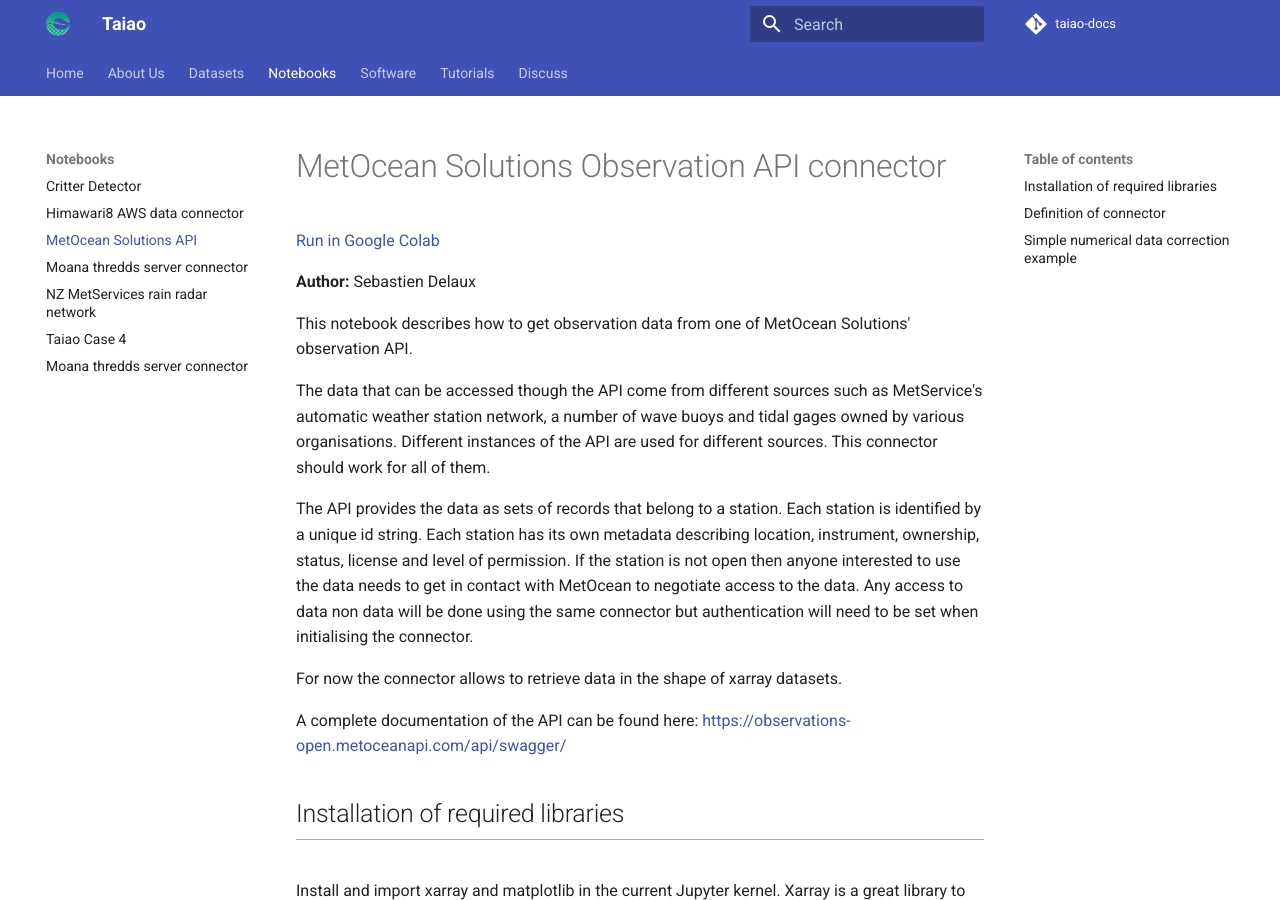
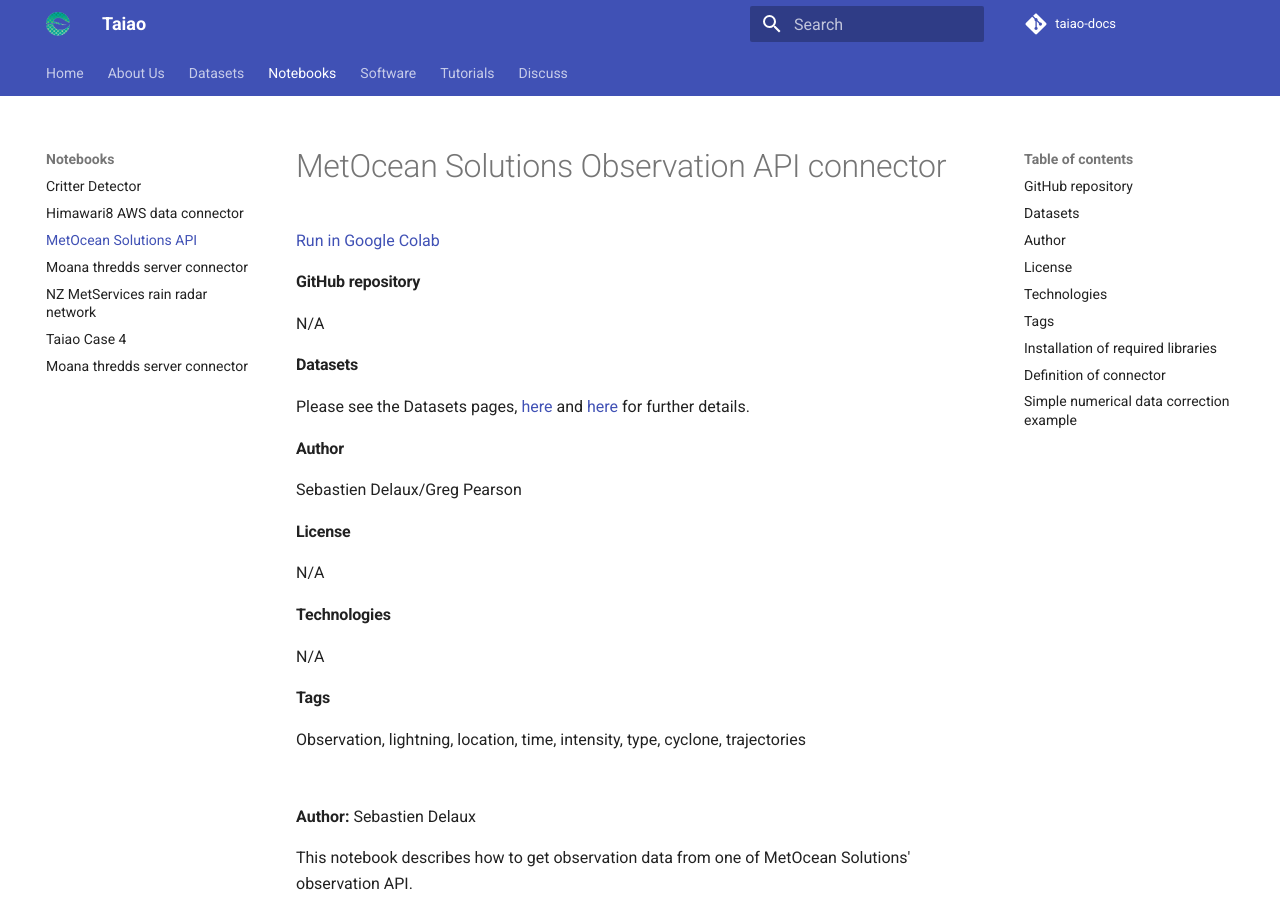
Before and after one commit to taiao/taiao-docs, an MkDocs documentation site: the page built from docs/Notebooks/metocean-obs-api-connector.md, in a window 1280 px wide and 900 px high. Built offline with MkDocs 1.6.1 and Material for MkDocs 9.7.7, drawn with Linux system fonts in a browser that asks for light colours; comment, search, counter and statistics services are not loaded.

Commit message:
Add standardised meta header info.

```diff
--- a/docs/Notebooks/metocean-obs-api-connector.md
+++ b/docs/Notebooks/metocean-obs-api-connector.md
@@ -2,6 +2,21 @@
 
 [Run in Google Colab](https://colab.research.google.com/github/jacobmontiel/taiao-docs/blob/main/docs/Notebooks/metocean-obs-api-connector.ipynb)
 
+#### GitHub repository
+N/A
+#### Datasets
+Please see the Datasets pages, [here](../Datasets/Automatic-Weather-stations.md) and [here](../Datasets/Metocean-wave-buoy.md) for further details.
+#### Author
+Sebastien Delaux/Greg Pearson
+#### License
+N/A
+#### Technologies
+N/A
+#### Tags
+Observation, lightning, location, time, intensity, type, cyclone, trajectories
+<br>
+<br>
+<br>
 **Author:** Sebastien Delaux
 
 This notebook describes how to get observation data from one of MetOcean Solutions' observation API.
```
